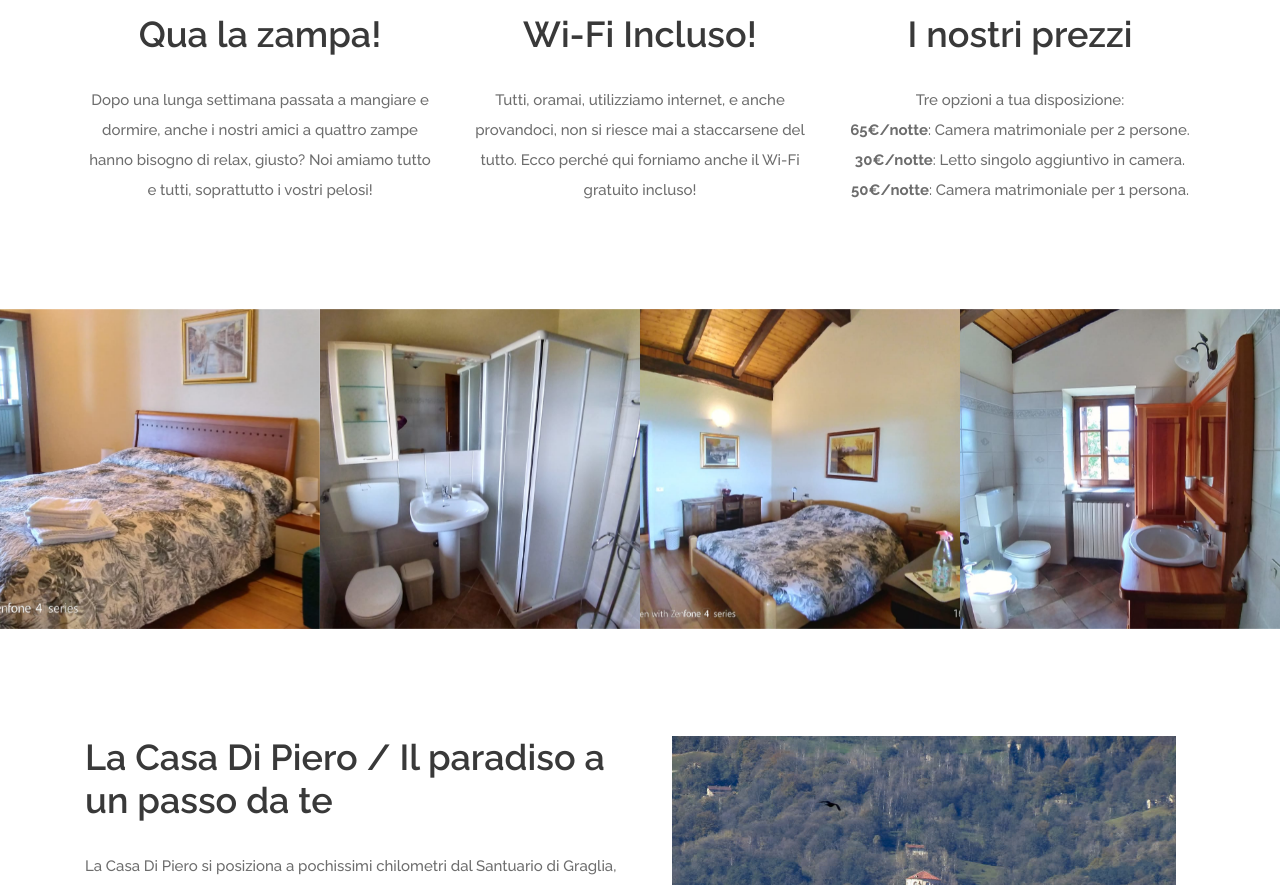
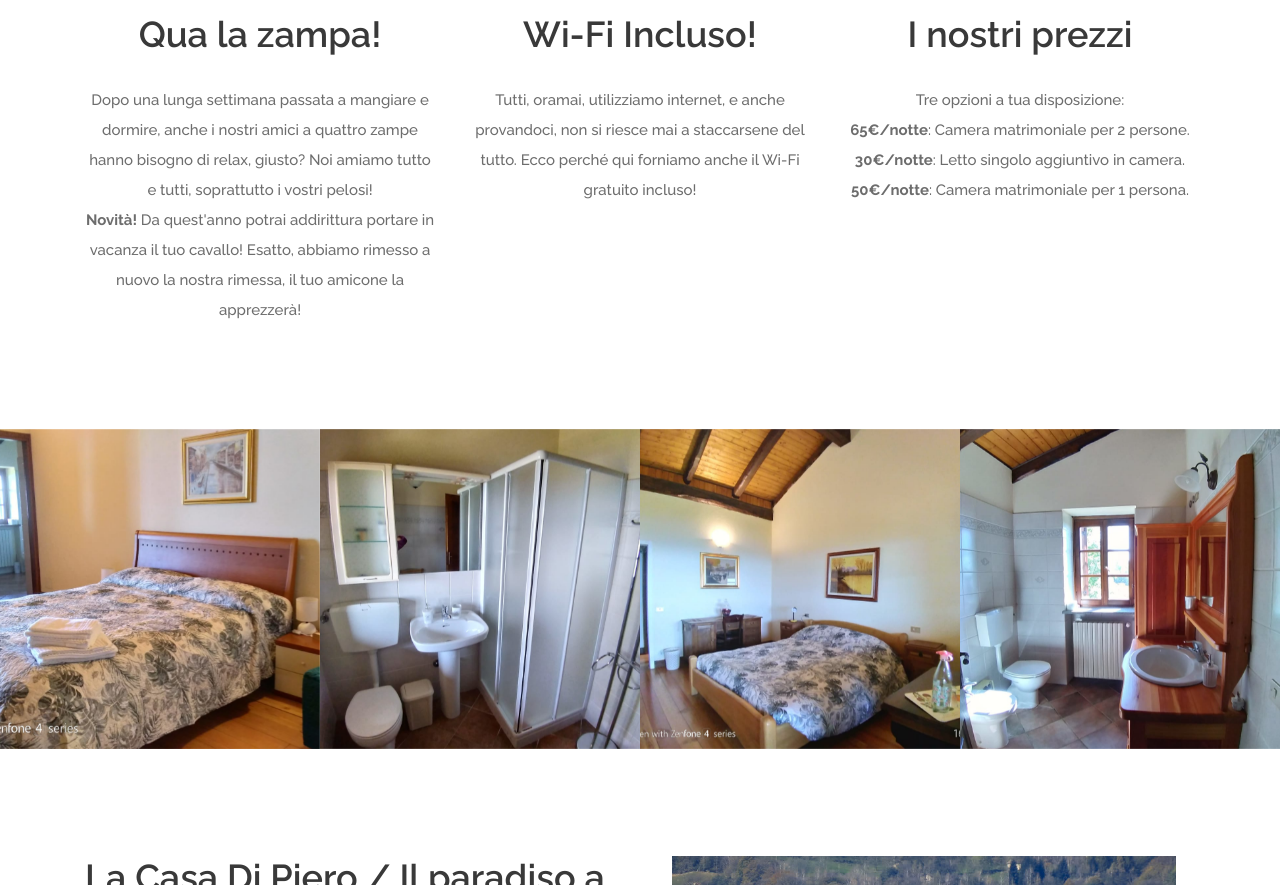
Before and after one commit to Oleven/lacasadipiero, a plain HTML site: page index.html in a window 1280 px wide. Shown: the part 2027-2912 px from the top of the page. Drawn offline with Linux system fonts and the light colour scheme; no server answers.

```diff
--- a/index.html
+++ b/index.html
@@ -224,7 +224,8 @@
 						<div class="icon_box_icon"><img src="images/icon_pets.svg" class="svg"></div>
 						<div class="icon_box_title"><h2>Qua la zampa!</h2></div>
 						<div class="icon_box_text">
-							<p>Dopo una lunga settimana passata a mangiare e dormire, anche i nostri amici a quattro zampe hanno bisogno di relax, giusto? Noi amiamo tutto e tutti, soprattutto i vostri pelosi!</p>
+							<p>Dopo una lunga settimana passata a mangiare e dormire, anche i nostri amici a quattro zampe hanno bisogno di relax, giusto? Noi amiamo tutto e tutti, soprattutto i vostri pelosi!<br />
+							<strong>Novit&agrave;!</strong> Da quest'anno potrai addirittura portare in vacanza il tuo cavallo! Esatto, abbiamo rimesso a nuovo la nostra rimessa, il tuo amicone la apprezzer&agrave;!</p>
 						</div>
 					</div>
 				</div>
```
